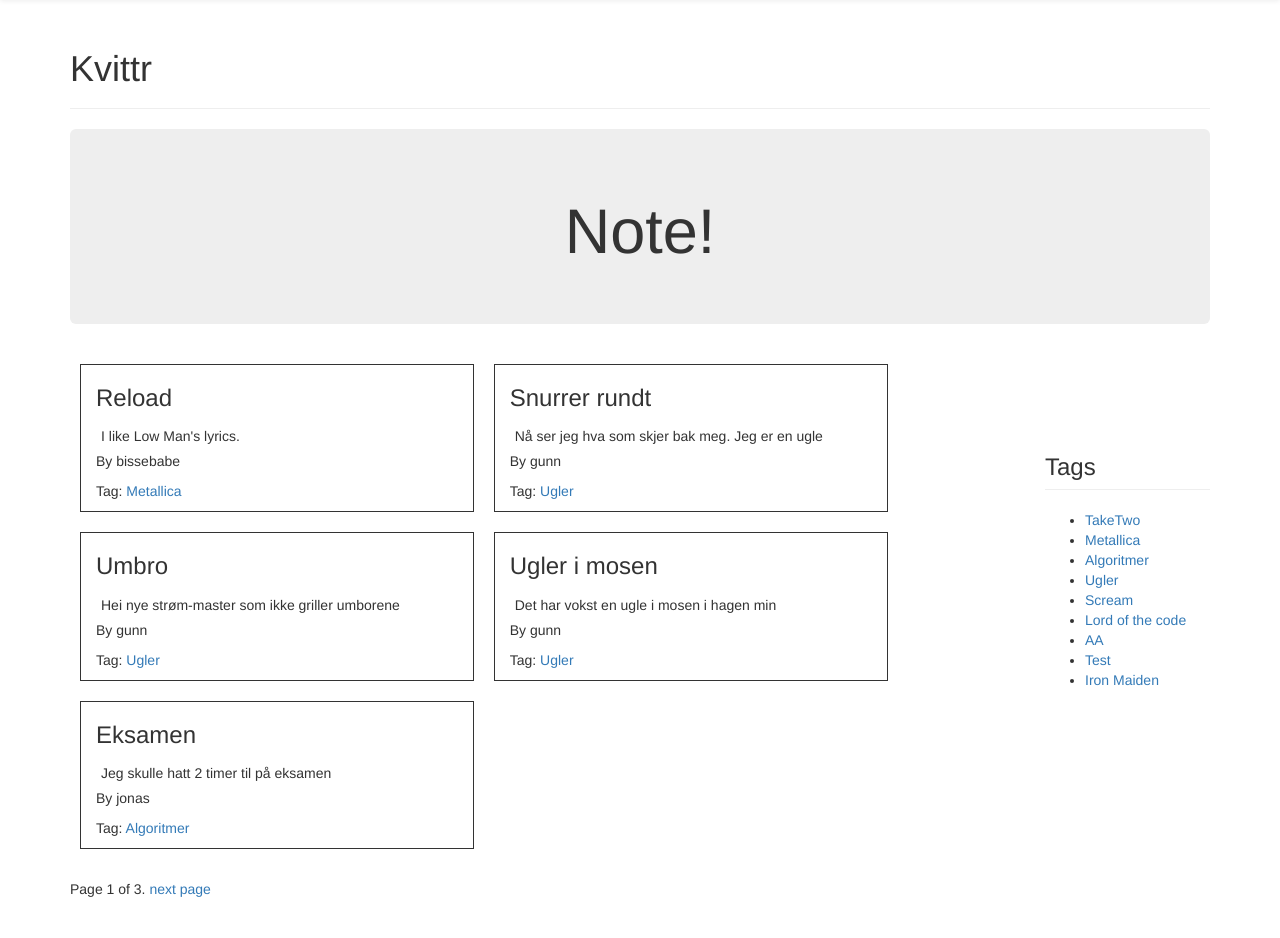
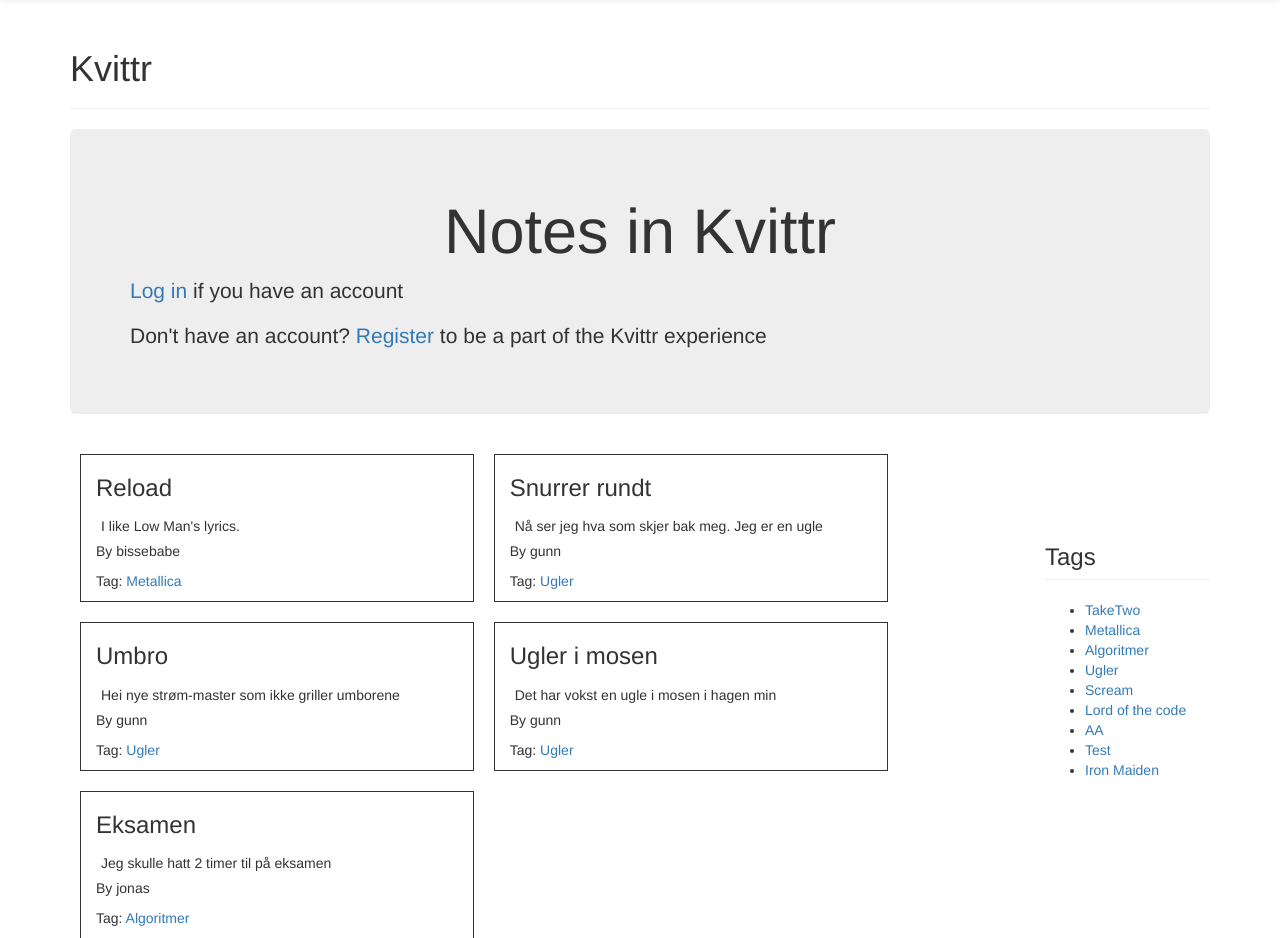
Before and after one commit to jimma1/harvsterOfNotes, a Django app: page / in a window 1280 px wide. Shown: the part 51-989 px from the top of the page. Before the commit the page ends 948 px from the top, so only its background shows below. Run offline with Django 3.2, Linux system fonts and the light colour scheme; data comes from the database, SQL or seed files in the repository; both versions use the stored data as it was after the commit; some libraries are stand-ins or nearby versions.

Commit message:
Added register and login in jubmotron for anonymous users

```diff
--- a/kvittr/templates/home.html
+++ b/kvittr/templates/home.html
@@ -3,7 +3,15 @@
 {% block pagecontent %}
 
 <div class="jumbotron">
-	<h1 align="center">Note!</h1>
+	<h1 align="center">Notes in Kvittr</h1>
+	{% if user.is_anonymous %}
+		<p>
+			<a href="{% url 'useraccounts:login' %}">Log in</a> if you have an account
+		</p>
+		<p>
+			Don't have an account?<a href="{% url 'useraccounts:register' %}"> Register</a> to be a part of the Kvittr experience
+		</p>
+	{% endif %}
 </div>
 
 <div class="row">
```
Also changed, not shown: kvittr/db.sqlite3.
